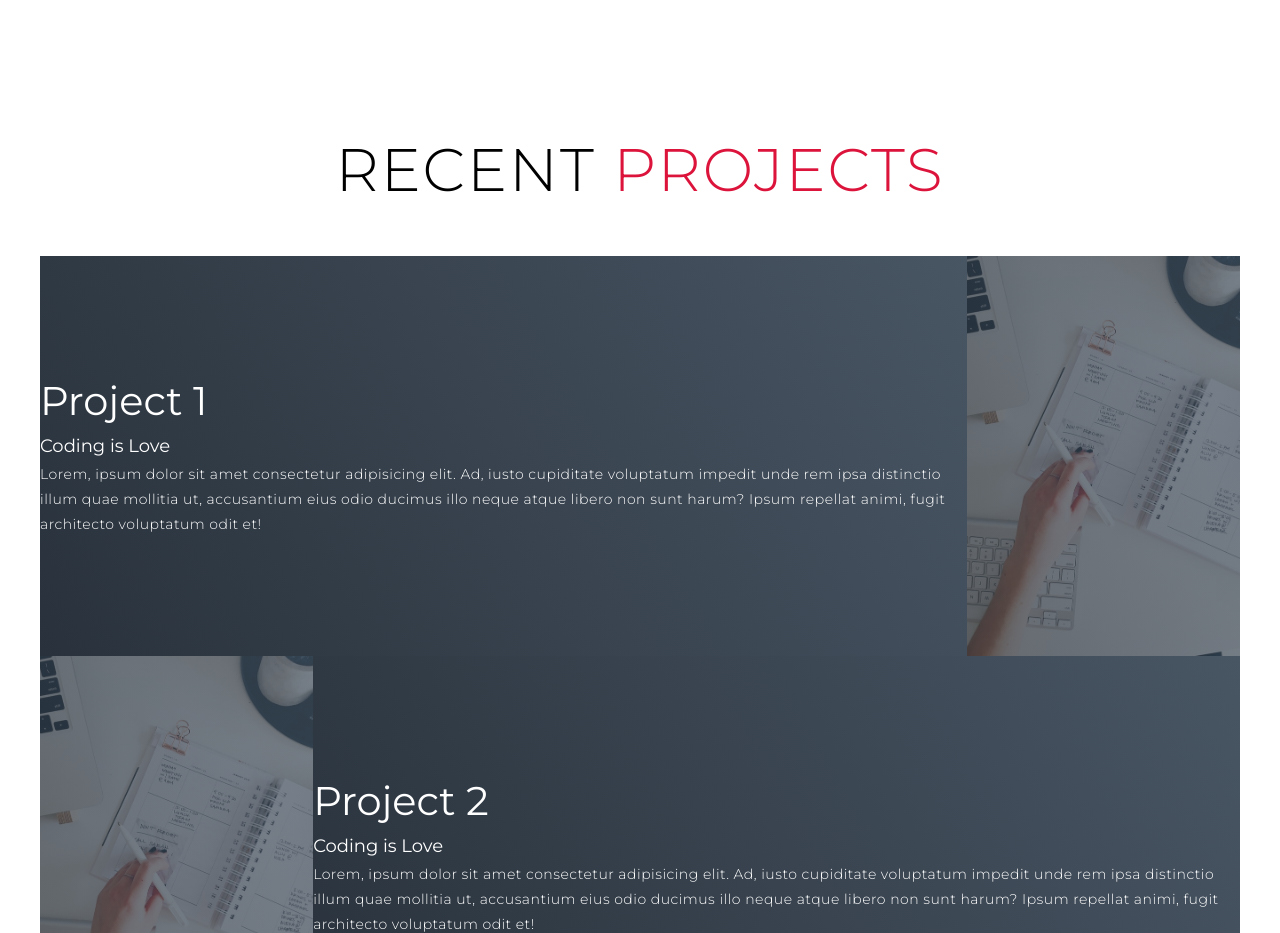
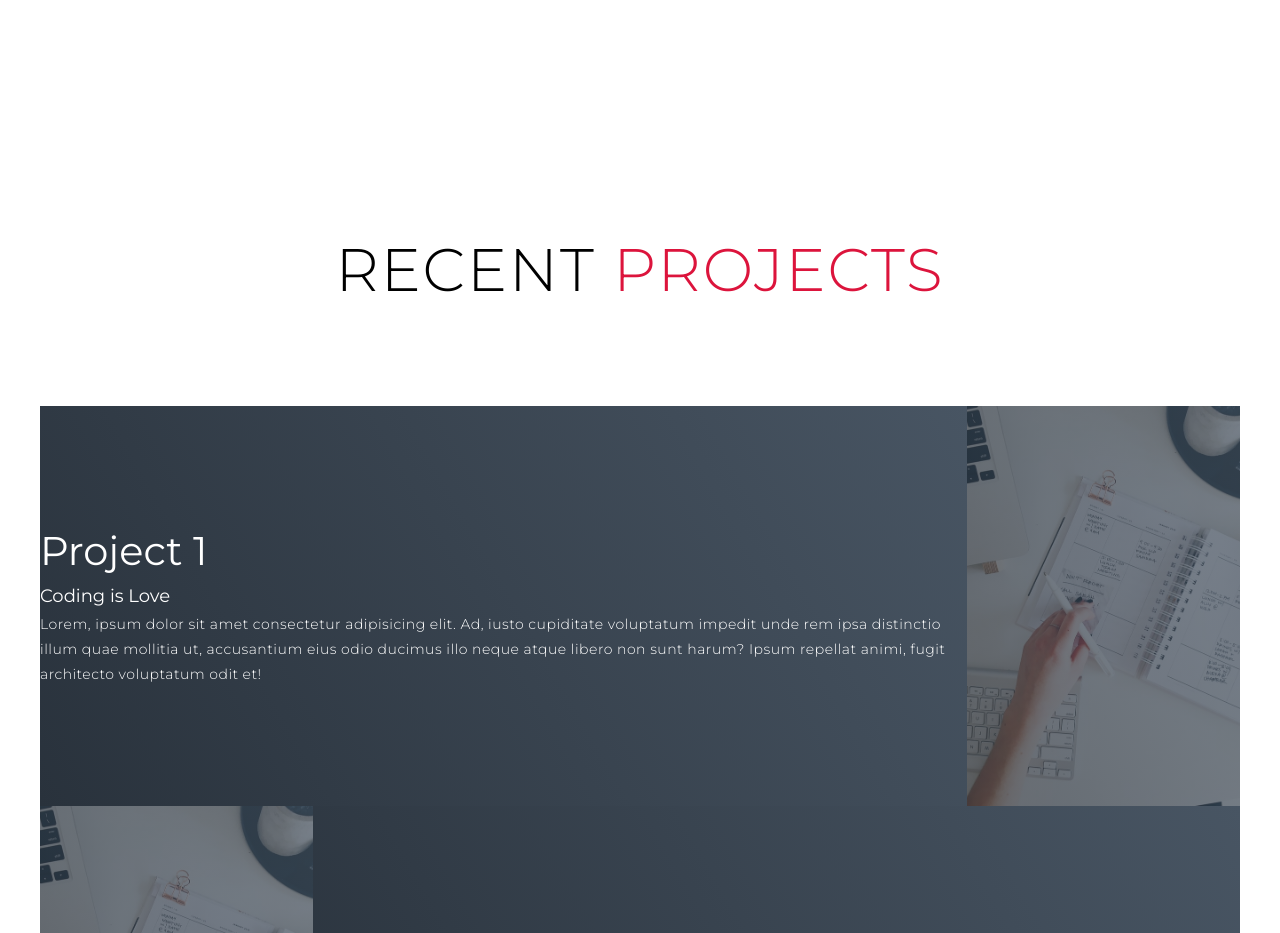
Before and after one commit to pavandeveloperr/porfoliowebsite, a plain HTML site: page index.html in a window 1280 px wide. Shown: the part 1580-2513 px from the top of the page. Drawn offline with Linux system fonts and the light colour scheme.

Commit message:
Update style.css

```diff
--- a/style.css
+++ b/style.css
@@ -202,7 +202,7 @@ p{
   padding: 100px 0;
 }
 #projects .projects-header h1{
-  margin-bottom: 50px;
+  margin: 100px auto 100px auto;
 }
 #projects .all-Projects{
   display: flex;
```
